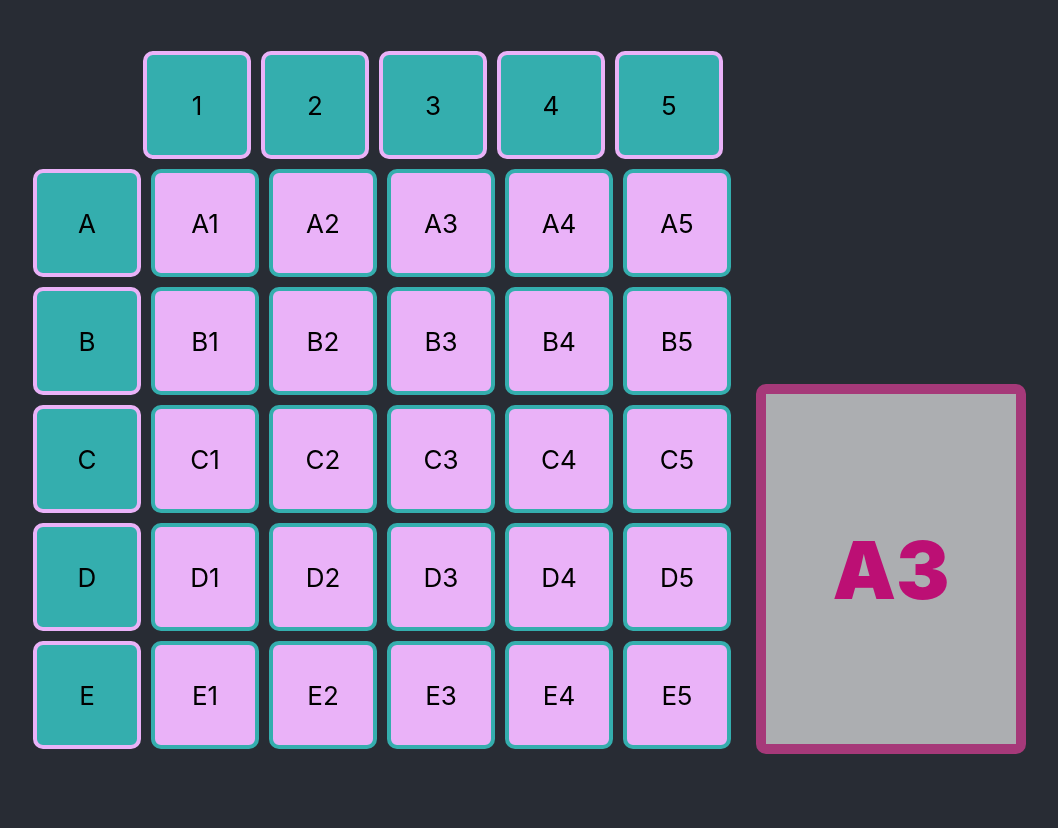
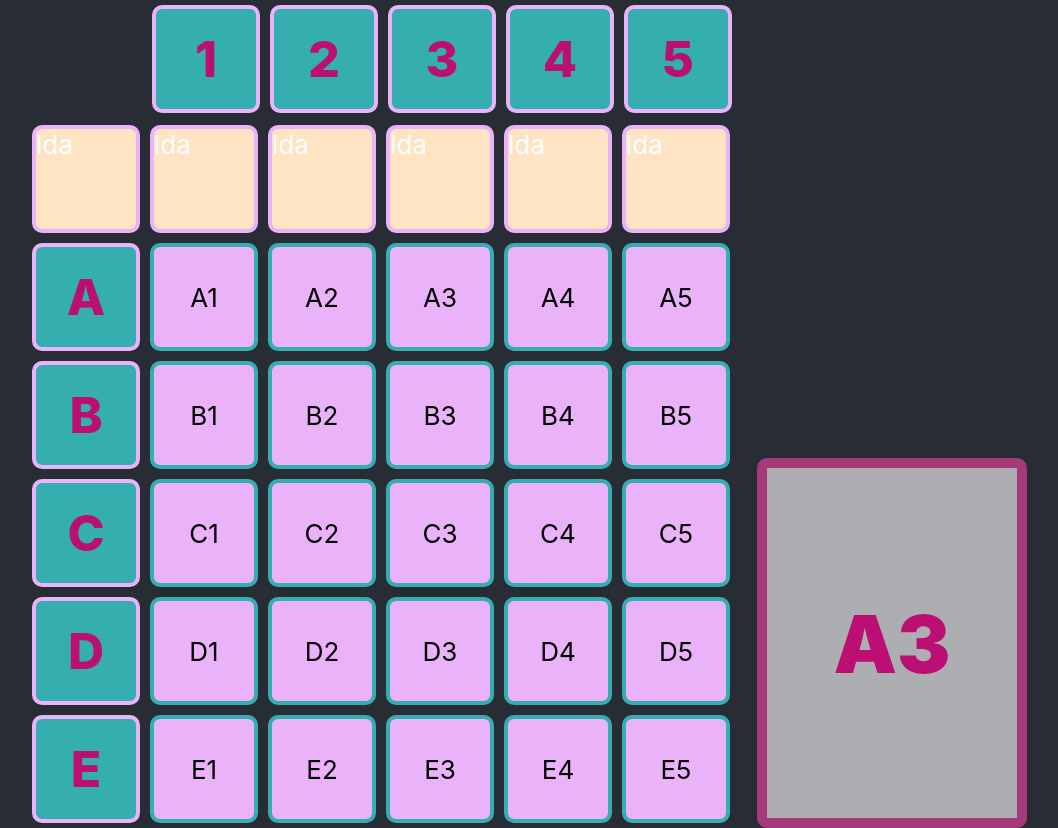
Before and after one commit to Nachocisss/conecta2, a React (Create React App) app: page / in a window 1280 px wide. Shown: the whole page, without its empty margins (103-1161 px from the left). Before the commit the page ends 800 px from the top, so only its background shows below. Built offline with nearby package versions, Linux system fonts and the light colour scheme.

Commit message:
image cell

```diff
--- a/src/Components/Board/Board/Board.tsx
+++ b/src/Components/Board/Board/Board.tsx
@@ -1,7 +1,8 @@
 import React from "react";
-import BoardCell from "../BoardCell/BoardCell.tsx";
+import BoardCell from "../../Cells/BoardCell/BoardCell.tsx";
 import "./Board.css";
-import CoordinatesCell from "../CoordinatesCells/CoordinatesCell.tsx/CoordinatesCell.tsx";
+import CoordinatesCell from "../../Cells/CoordinatesCells/CoordinatesCell.tsx/CoordinatesCell.tsx";
+import ImageCell from "../../Cells/ImageCell/ImageCell.tsx";
 
 const letters = ["A", "B", "C", "D", "E"];
 
@@ -17,6 +18,7 @@ const row = (rowNumber: number) => {
     </div>
   );
 };
+
 const firstCoordinatesRow = () => {
   const firtsRow = [];
   for (let i = 0; i < 6; i++) {
@@ -24,10 +26,17 @@ const firstCoordinatesRow = () => {
   }
   return <div className="boardRow">{firtsRow}</div>;
 };
+const firstImagesRow = () => {
+  const firtsImageRow = [];
+  for (let i = 0; i < 6; i++) {
+    firtsImageRow.push(<ImageCell tag={i} loadImage={false} />);
+  }
+  return <div className="boardRow">{firtsImageRow}</div>;
+};
 
 const Board = () => {
   const columnsAndRows = () => {
-    const board = [firstCoordinatesRow()];
+    const board = [firstCoordinatesRow(), firstImagesRow()];
     for (let j = 0; j < 5; j++) {
       board.push(row(letters[j]));
     }
--- a/src/Components/Board/CoordinatesCells/CoordinatesCell.tsx/CoordinatesCell.css
+++ b/src/Components/Cells/CoordinatesCells/CoordinatesCell.tsx/CoordinatesCell.css
@@ -8,12 +8,15 @@
   color: black;
   align-content: center;
   text-align: center;
+  font-size: 50px;
+  font-weight: 800;
+  color: #bc0f74;
 }
 
 .CoordinatesDummyCell {
   height: 100px;
   width: 100px;
-  margin: 5px;
+  margin: 10px;
   align-content: center;
   text-align: center;
 }
--- /dev/null
+++ b/src/Components/Cells/ImageCell/ImageCell.css
@@ -0,0 +1,8 @@
+.imageCellContainer {
+  width: 100px;
+  height: 100px;
+  margin: 5px;
+  border-radius: 10px;
+  border: 4px solid #eab2f8;
+  background-color: bisque;
+}
--- /dev/null
+++ b/src/Components/Cells/ImageCell/ImageCell.tsx
@@ -0,0 +1,14 @@
+import React from "react";
+import "./ImageCell.css";
+
+const ImageCell = (props) => {
+  return (
+    <div className="imageCellContainer">
+      {props.loadImage && (
+        <img src="https://picsum.photos/200/300?random=1" alt="img" />
+      )}
+      <span> lda</span>
+    </div>
+  );
+};
+export default ImageCell;
```
Also changed, not shown: src/Components/Cells/BoardCell/BoardCell.css (renamed from src/Components/Board/BoardCell/BoardCell.css), src/Components/Cells/BoardCell/BoardCell.tsx (renamed from src/Components/Board/BoardCell/BoardCell.tsx), src/Components/Cells/CoordinatesCells/CoordinatesCell.tsx/CoordinatesCell.tsx (renamed from src/Components/Board/CoordinatesCells/CoordinatesCell.tsx/CoordinatesCell.tsx).
